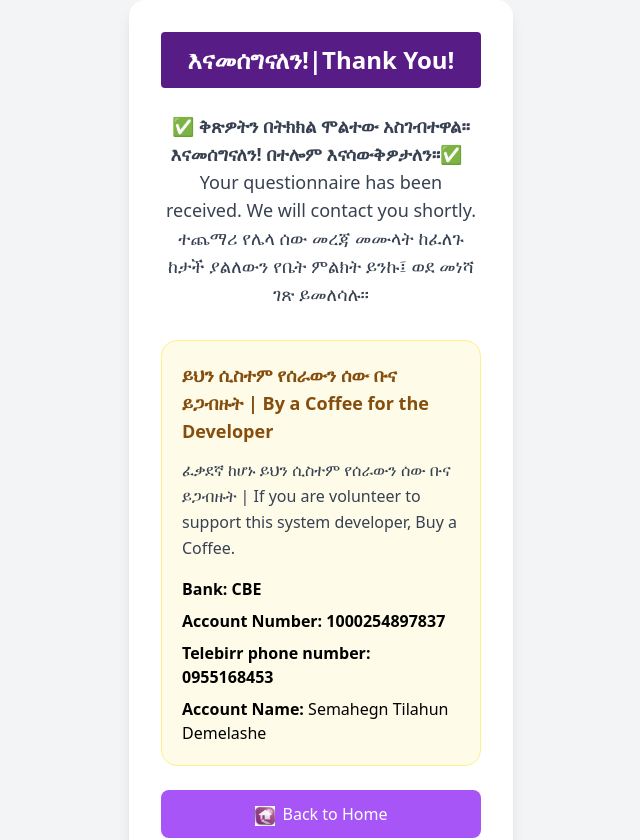
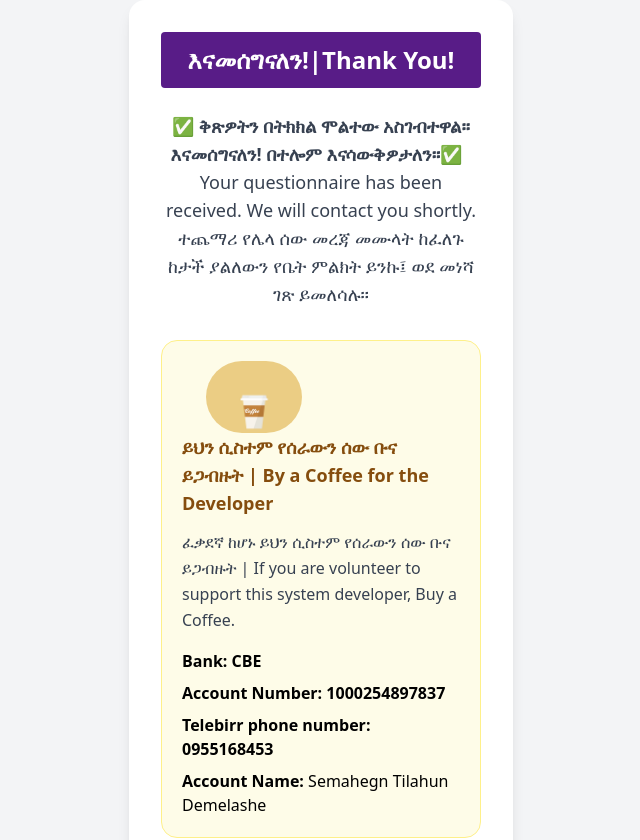
Before and after one commit to guzopayment/client, a React (Vite) app: page /thank-you in a window 1280 px wide. Shown: the top 840 px of the page, without its empty margins (319-959 px from the left). Built offline with nearby package versions, Linux system fonts and the light colour scheme; no server answers.

Commit message:
Update buyMeCoffee image

```diff
--- a/src/pages/ThankYou.jsx
+++ b/src/pages/ThankYou.jsx
@@ -1,4 +1,6 @@
 import back from "../assets/home.png";
+import buyMeCoffee from "../assets/buyMeCoffee.gif";
+
 const DEVELOPER_BANK = "CBE";
 const DEVELOPER_ACCOUNT_NUMBER = "1000254897837";
 const TELEBIRR_PHONE_NUMBER = "0955168453";
@@ -25,6 +27,12 @@ export default function ThankYou() {
         </div>
         <div className="mt-8 bg-yellow-50 border border-yellow-200 rounded-2xl p-5 text-left">
           <h3 className="font-extrabold text-yellow-800 text-lg mb-3">
+            <img
+              src={buyMeCoffee}
+              alt="Click On "
+              srcset=""
+              className="w-24 h-18 mx-6 rounded-full"
+            />
             ይህን ሲስተም የሰራውን ሰው ቡና ይጋብዙት | By a Coffee for the Developer
           </h3>
           <p className="text-gray-700 leading-relaxed">
```
Also changed, not shown: src/assets/buyMeCoffee.gif (added).
